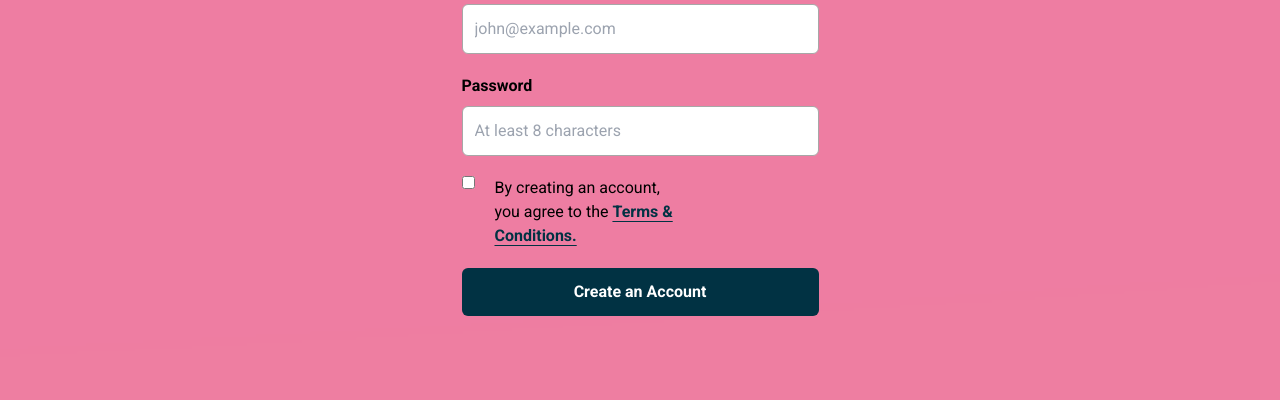
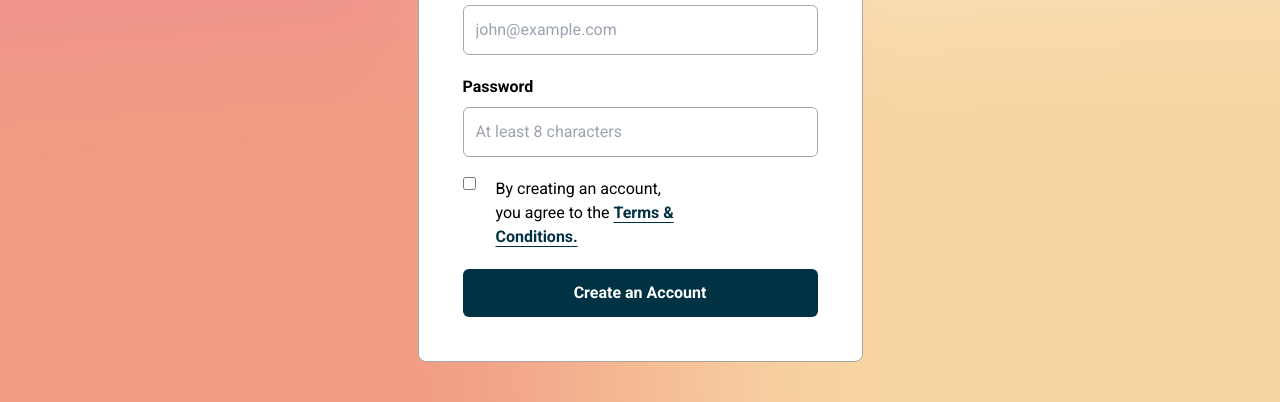
Before and after one commit to vinicius-pereira-souza/gradie-sign-up-starter-files, a website: page src/index.html in a window 1280 px wide. Shown: the part 640-1042 px from the top of the page. Drawn offline with Linux system fonts and the light colour scheme.

Commit message:
template para telas de tablet completo

```diff
--- a/src/index.html
+++ b/src/index.html
@@ -11,7 +11,7 @@
   <link rel="stylesheet" href="css/styles.css">
 </head>
 
-<body class="font-Roboto min-h-screen text-base md:flex md:items-center md:justify-center md:bg-body md:py-10">
+<body class="font-Roboto min-h-screen text-base md:flex md:items-center md:justify-center md:bg-body md:py-10 bg-cover bg-no-repeat bg-center">
   <main class="md:max-w-445">
     <div class="text-center bg-dark-blue pt-10">
       <h1 class="text-white font-bold mb-2 text-34">Gradie</h1>
@@ -21,7 +21,7 @@
       </div>
     </div>
 
-    <div class="p-11">
+    <div class="p-11 bg-white md:rounded-b-lg md:border md:border-light-gray">
       <h1 class="text-33 font-bold mb-5">Login</h1>
       <form>
         <label class="font-bold block mb-2" for="email">Email</label>
```
Also changed, not shown: src/css/styles.css.
